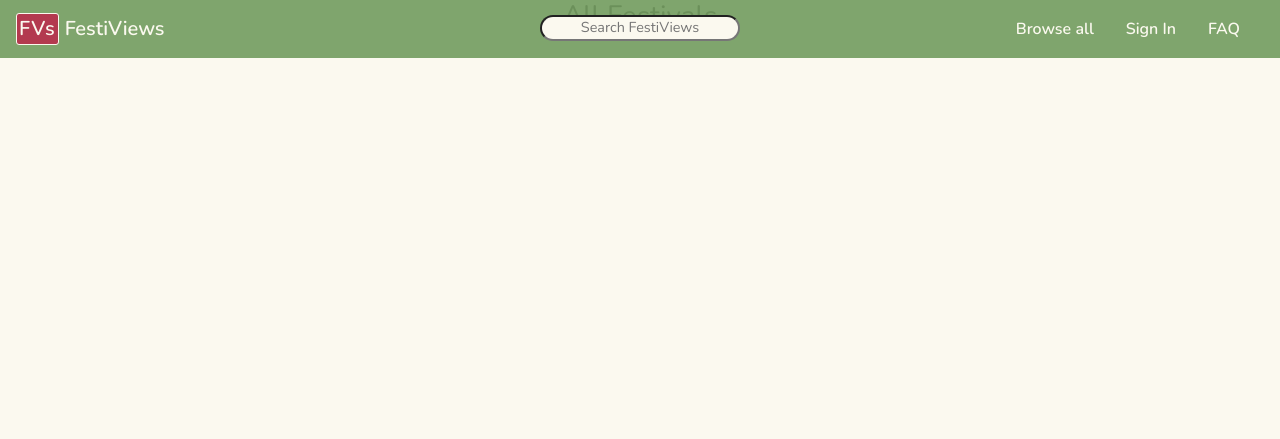
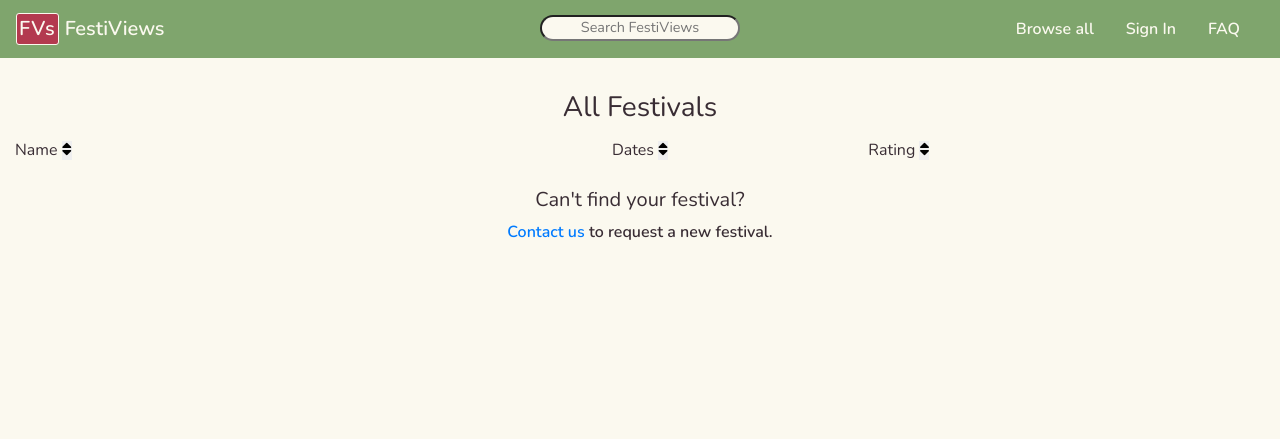
Before and after one commit to franciskershaw/festiviews, a Flask app: page /browse in a window 1280 px wide. Shown: the top 439 px of the page. Run offline with Flask 2, Linux system fonts and the light colour scheme; data that the repository does not hold is empty; some libraries are stand-ins or nearby versions.

Commit message:
add basic structure and styles to browse.html

```diff
--- a/static/css/style.css
+++ b/static/css/style.css
@@ -23,6 +23,10 @@ label {
     margin-bottom: 0;
 }
 
+.page-container {
+    padding-top: 91px;
+}
+
 .flash-messages {
     padding-top: 56px;
 }
@@ -41,6 +45,10 @@ label {
 
 .text-center {
     text-align: center;
+}
+
+.text-end {
+    text-align: end;
 }
 
 .no-margins {
@@ -251,14 +259,39 @@ a.btn.btn-primary.btn-md.cta-btn:hover {
     font-size: 120%;
 }
 
-/* Add festival form */
-
-.form-container {
-    padding-top: 91px;
+span.year, span.rating, span.location, span.nightlife, span.lineup, span.campsites, span.value, span.food, span.toilets, span.kid_friendly, span.genre {
+    display: none;
 }
 
-span.year, span.rating, span.location, span.nightlife, span.lineup, span.campsites, span.value, span.food, span.toilets, span.kid_friendly, span.genre {
-    display: none;
+/* Browse all */
+
+.browse-heading {
+    font-size: 100%;
+}
+
+.add-fest-btn {
+    background-color: #c11e47c9;
+    color: #fbf9ef;
+    font-size: 100%;
+    border-radius: 5px;
+    border: solid 1px #faf9f2e5;
+    padding: 3px 5px 3px 5px;
+}
+
+.browse-row {
+    border: 1px solid;
+}
+
+.browse-fest-name {
+    font-size: 90%;
+}
+
+.browse-dates {
+    font-size: 80%;
+}
+
+button.browse-icon {
+    border: none;
 }
 
 /* Media queries */
--- a/templates/add_festival.html
+++ b/templates/add_festival.html
@@ -1,7 +1,7 @@
 {% extends 'base.html' %}
 
 {% block content %}
-<section class="container form-container text-center add_festival">
+<section class="container page-container text-center add_festival">
   <h3>Add a festival</h3>
   <form class="text-start" method="POST" action="{{ url_for('add_festival') }}">
     <div class="row">
--- a/templates/add_review.html
+++ b/templates/add_review.html
@@ -1,6 +1,6 @@
 {% extends 'base.html' %}
 {% block content %}
-<section class="container form-container add_review">
+<section class="container page-container add_review">
   <h3>Add a review!</h3>
   <h4><em>{{ festival.name }}</em></h4>
   <form method="POST" action="{{ url_for('add_review', festival_id=festival._id) }}">
--- a/templates/browse.html
+++ b/templates/browse.html
@@ -1,16 +1,62 @@
 {% extends "base.html" %}
 {% block content %}
 
-<section class="text-center favourites">
-    <h3>All Festivals</h3>
-    <br>
+<section class="container-fluid favourites page-container text-start">
+    <div class="row pb-2">
+        <div class="col-2"></div>
+        <div class="col-8">
+            <h3 class="text-center">All Festivals</h3>
+        </div>
+        <div class="col-2 p-0">
+            {% if session.user|lower == 'administrator' %}
+            <a class="add-fest-btn" href="{{ url_for('add_festival') }}" role="button">Add</a>
+            {% endif %}
+        </div>
+    </div>
+    <div class="row pb-1">
+        <div class="col-4 text-start">
+            <h4 class="browse-heading">Name <button class="browse-icon"><i class="fas fa-sort"></i></button></h4>
+        </div>
+        <div class="col-4 text-center">
+            <h4 class="browse-heading">Dates <button class="browse-icon"><i class="fas fa-sort"></i></button></h4>
+        </div>
+        <div class="col-4 text-start">
+            <h4 class="browse-heading">Rating <button class="browse-icon"><i class="fas fa-sort"></i></button></h4>
+        </div>
+    </div>
+    <section class="festivals-list mb-3">
     {% for festival in festivals %}
-        {{ festival.name }} <a href="{{ url_for('view_festival', festival_id=festival._id) }}" class="btn btn-md cta-btn" role="button">View</a> <br>
+    <div class="row browse-row">
+        <div class="col-4 browse-fest-name">
+            <a href="{{ url_for('view_festival', festival_id=festival._id) }}">{{ festival.name }}</a>
+        </div>
+        <div class="col-4">
+            <div class="row text-center browse-dates">
+                <div class="col-12 col-sm-6">
+                    {{ festival.start_date }}
+                </div>
+                <div class="col-12 col-sm-6">
+                    {{ festival.end_date }}
+                </div>
+            </div>
+        </div>
+        <div class="col-2">
+            *****
+        </div>
+        <div class="col-2 text-end">
+            <button class="browse-icon"><i class="far fa-heart"></i></button>
+        </div>
+    </div>
     {% endfor %}
-    <br>
-    {% if session.user|lower == 'administrator' %}
-    <a href="{{ url_for('add_festival') }}" class="btn btn-md cta-btn" role="btn">Add</a>
-    {% endif %}
+    </section>
+    <div class="row text-center">
+        <div class="col-12">
+            <h5>
+                Can't find your festival?
+            </h5>
+            <p><a href="#">Contact us</a> to request a new festival.</p>
+        </div>
+    </div>
 </section>
 
 {% endblock %}
--- a/templates/edit_festival.html
+++ b/templates/edit_festival.html
@@ -1,6 +1,6 @@
 {% extends 'base.html' %}
 {% block content %}
-<section class="container form-container text-center edit_festival">
+<section class="container page-container text-center edit_festival">
   <h3>Edit {{ festival.name }}</h3>
   <form class="text-start" method="POST" action="{{ url_for('edit_festival', festival_id=festival._id) }}">
     <div class="row">
--- a/templates/edit_review.html
+++ b/templates/edit_review.html
@@ -1,6 +1,6 @@
 {% extends 'base.html' %}
 {% block content %}
-<section class="container form-container edit_review">
+<section class="container page-container edit_review">
   <h3>Edit your review</h3>
   <form method="POST" action="{{ url_for('edit_review', review_id=review._id) }}">
     <div class="row">
```
